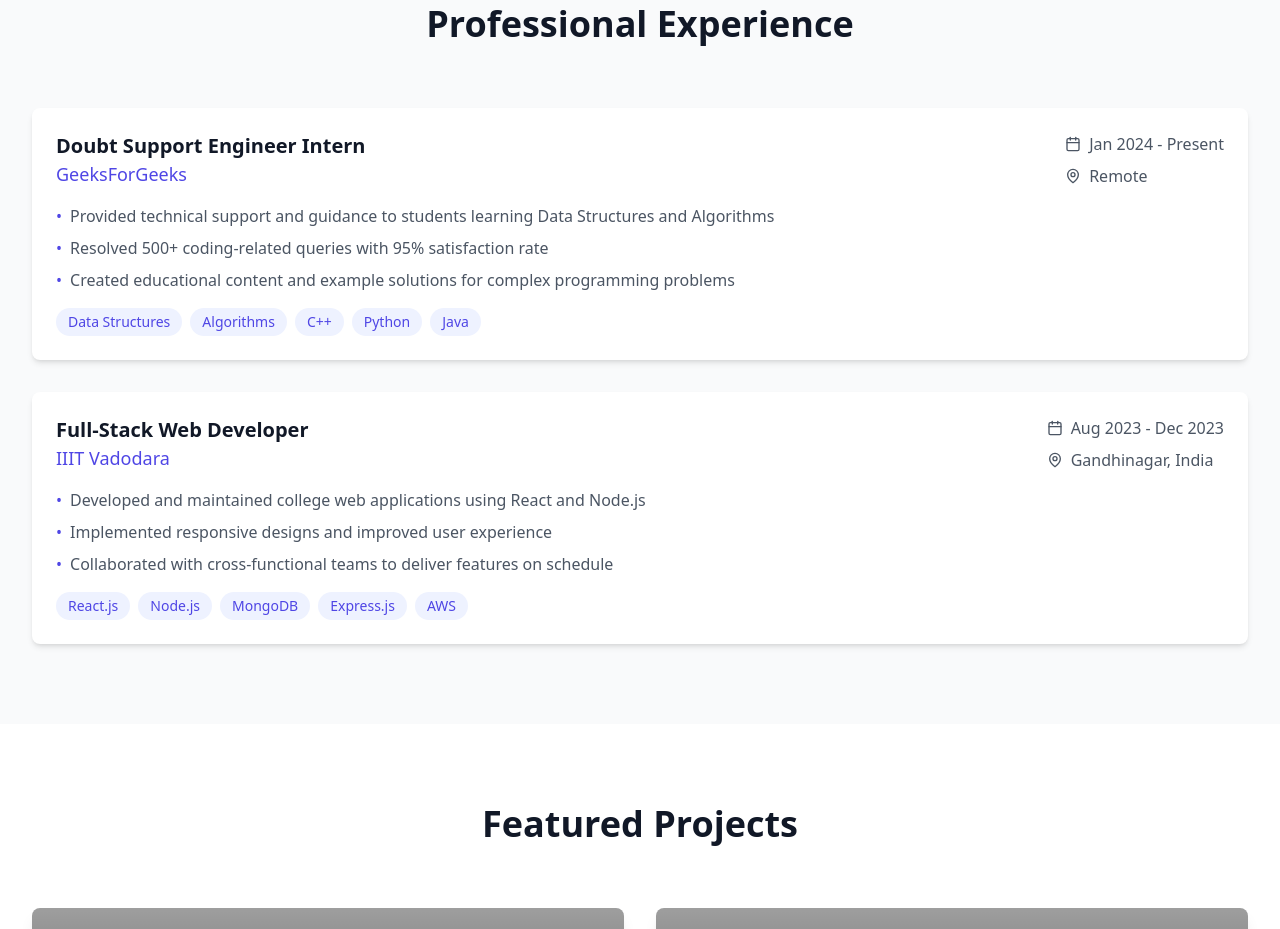
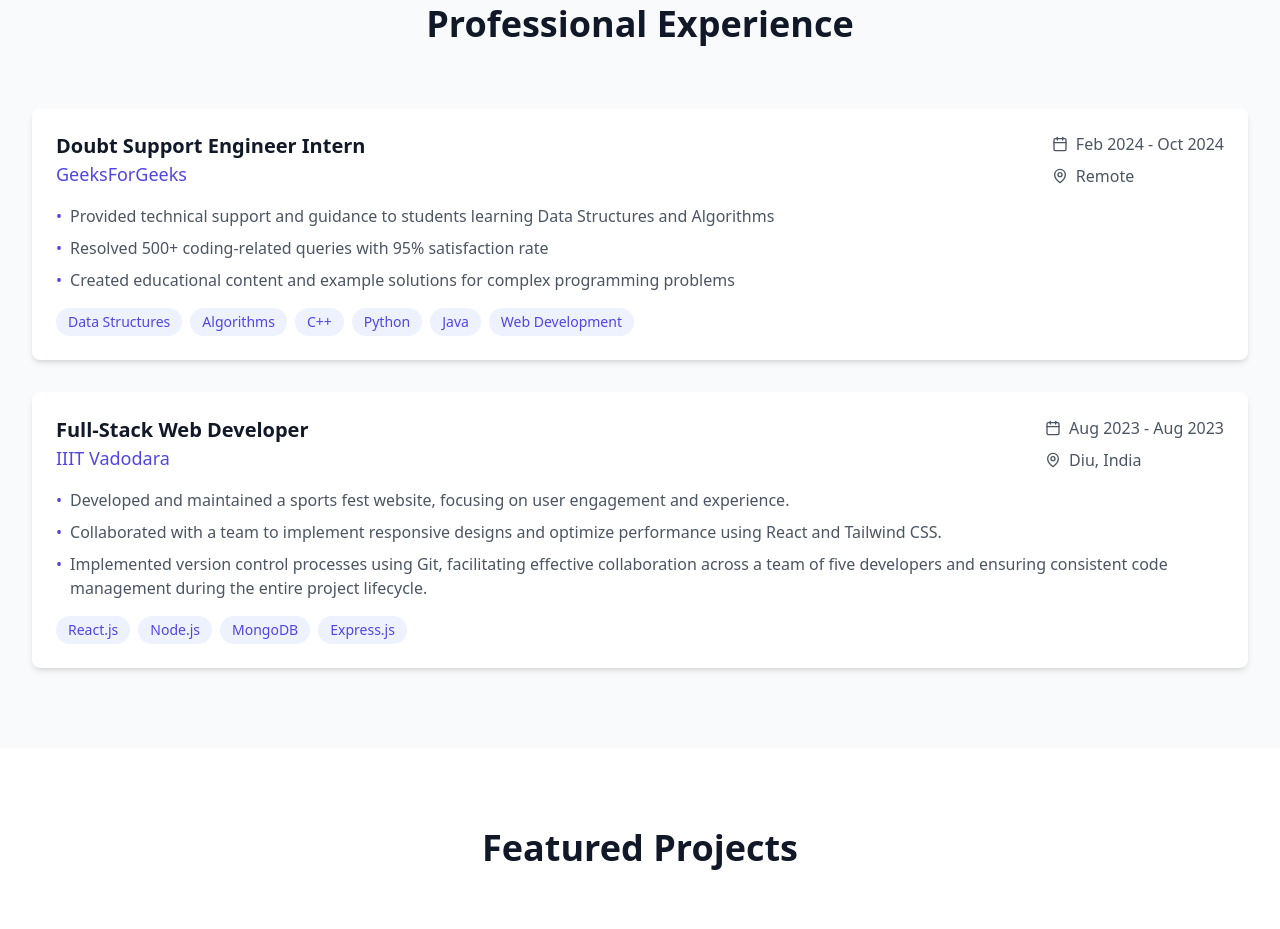
Before and after one commit to himanshug9119/himanshug, a React (Vite) app: page / in a window 1280 px wide. Shown: the part 1860-2789 px from the top of the page. Built offline with nearby package versions, Linux system fonts and the light colour scheme; grey boxes are pictures that could not be loaded.

Commit message:
Updated experience section

```diff
--- a/src/components/Experience.tsx
+++ b/src/components/Experience.tsx
@@ -1,30 +1,36 @@
-import React from 'react';
 import { Calendar, MapPin } from 'lucide-react';
 
 const experiences = [
   {
-    title: 'Doubt Support Engineer Intern',
-    company: 'GeeksForGeeks',
-    location: 'Remote',
-    period: 'Jan 2024 - Present',
+    title: "Doubt Support Engineer Intern",
+    company: "GeeksForGeeks",
+    location: "Remote",
+    period: "Feb 2024 - Oct 2024",
     description: [
-      'Provided technical support and guidance to students learning Data Structures and Algorithms',
-      'Resolved 500+ coding-related queries with 95% satisfaction rate',
-      'Created educational content and example solutions for complex programming problems',
+      "Provided technical support and guidance to students learning Data Structures and Algorithms",
+      "Resolved 500+ coding-related queries with 95% satisfaction rate",
+      "Created educational content and example solutions for complex programming problems",
     ],
-    technologies: ['Data Structures', 'Algorithms', 'C++', 'Python', 'Java'],
+    technologies: [
+      "Data Structures",
+      "Algorithms",
+      "C++",
+      "Python",
+      "Java",
+      "Web Development",
+    ],
   },
   {
-    title: 'Full-Stack Web Developer',
-    company: 'IIIT Vadodara',
-    location: 'Gandhinagar, India',
-    period: 'Aug 2023 - Dec 2023',
+    title: "Full-Stack Web Developer",
+    company: "IIIT Vadodara",
+    location: "Diu, India",
+    period: "Aug 2023 - Aug 2023",
     description: [
-      'Developed and maintained college web applications using React and Node.js',
-      'Implemented responsive designs and improved user experience',
-      'Collaborated with cross-functional teams to deliver features on schedule',
+      "Developed and maintained a sports fest website, focusing on user engagement and experience.",
+      "Collaborated with a team to implement responsive designs and optimize performance using React and Tailwind CSS.",
+      "Implemented version control processes using Git, facilitating effective collaboration across a team of five developers and ensuring consistent code management during the entire project lifecycle.",
     ],
-    technologies: ['React.js', 'Node.js', 'MongoDB', 'Express.js', 'AWS'],
+    technologies: ["React.js", "Node.js", "MongoDB", "Express.js"],
   },
 ];
 
```
